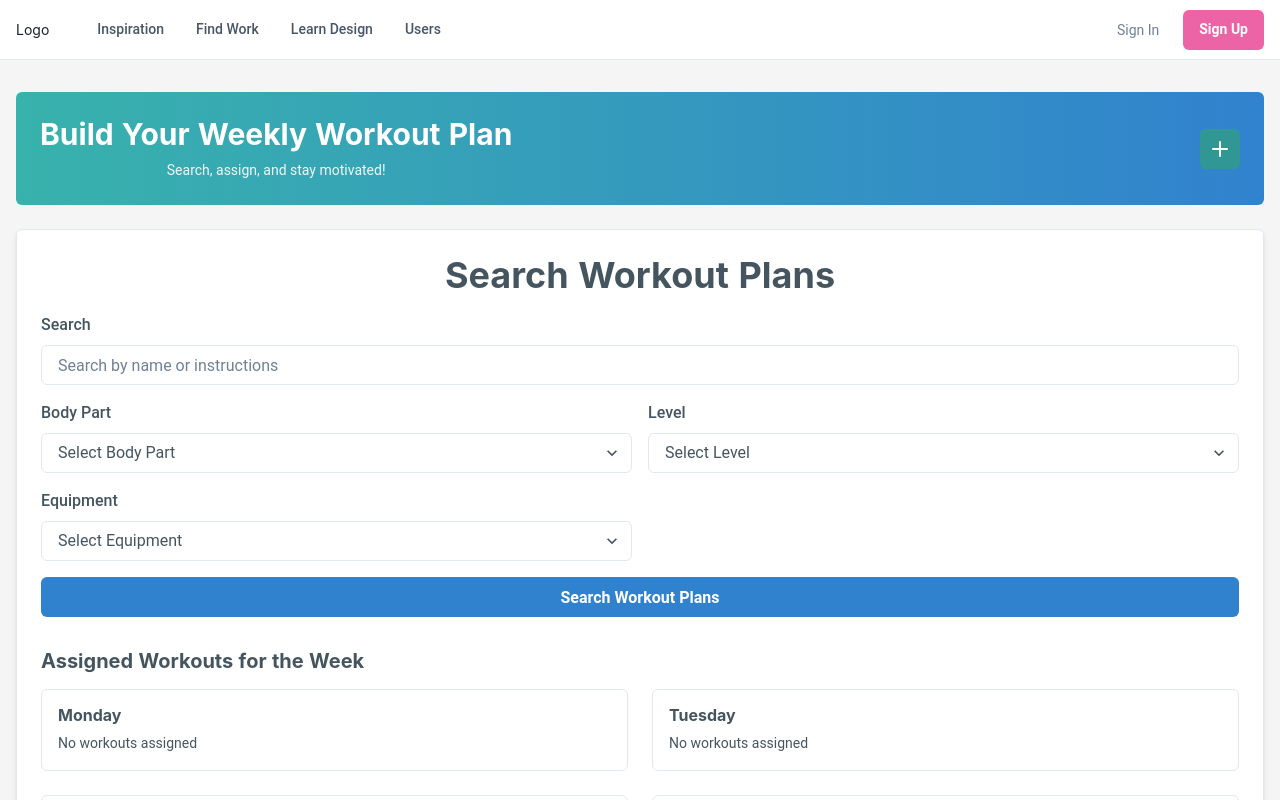
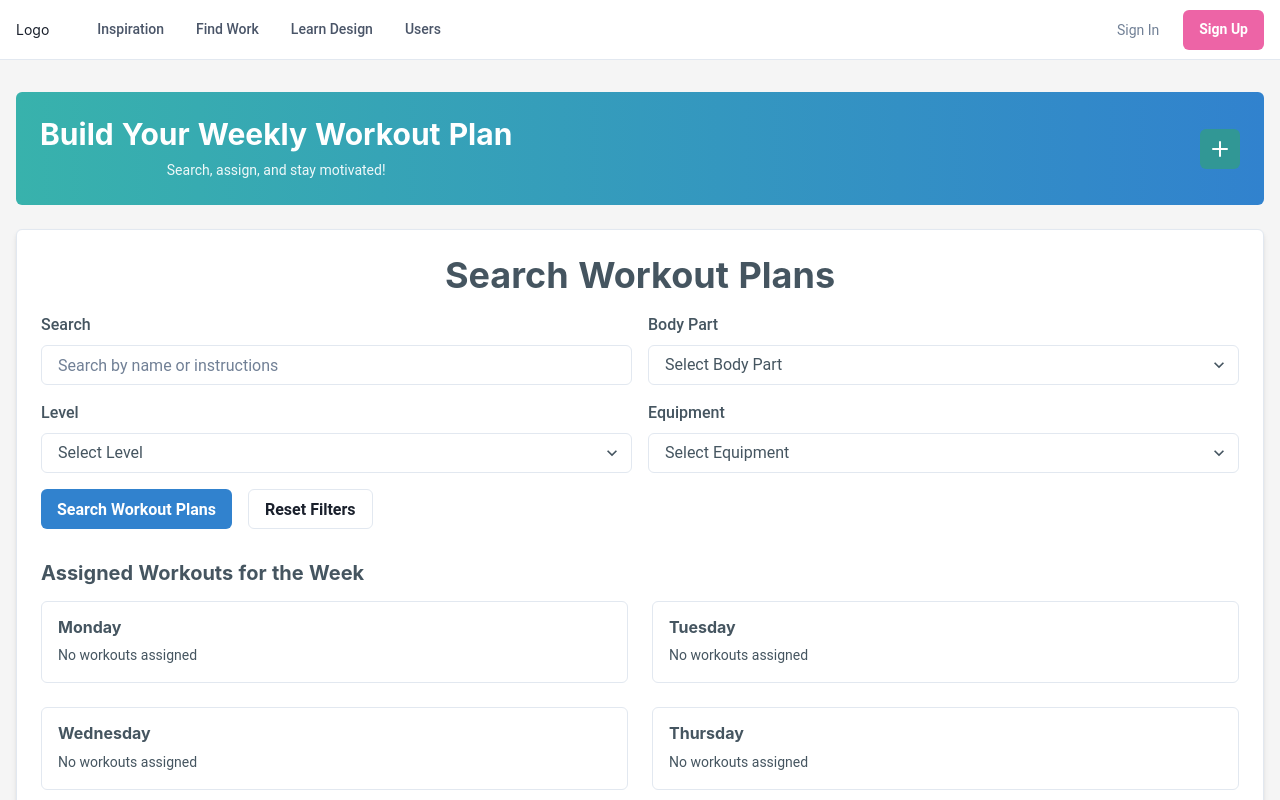
Before and after one commit to Shivankswami77/Gym_Tracker, a React (Vite) app in the folder PROJECT/frontend/: page /assign-workout-to-user/1 in a window 1280 px wide. Shown: the top 800 px of the page. Built offline with nearby package versions, Linux system fonts and the light colour scheme.

Commit message:
Changed some layout

```diff
--- a/PROJECT/frontend/src/pages/users/assign-workout/assign-workout.tsx
+++ b/PROJECT/frontend/src/pages/users/assign-workout/assign-workout.tsx
@@ -49,7 +49,7 @@ const MotionIconButton = motion(IconButton);
 
 // Define the workout interface
 interface Workout {
-  id: string;
+  _id: string;
   BodyPart?: string;
   Title?: string;
   Level?: string;
@@ -123,7 +123,7 @@ const AssignWorkout: React.FC = () => {
   const [selectedDescription, setSelectedDescription] = useState<any>("");
 
   // State for new custom workout form
-  const [newWorkout, setNewWorkout] = useState<Omit<Workout, "id">>({
+  const [newWorkout, setNewWorkout] = useState<Omit<Workout, "_id">>({
     Title: "",
     Level: "",
     Equipment: "",
@@ -139,7 +139,19 @@ const AssignWorkout: React.FC = () => {
     "Saturday",
     "Sunday",
   ];
-
+  const handleResetFilters = () => {
+    setFilters({
+      search: "",
+      force: "",
+      level: "",
+      mechanic: "",
+      equipment: "",
+      category: "",
+      bodyPart: "",
+    });
+    // Optionally, clear selected days as well if needed:
+    setSelectedDays({});
+  };
   // Responsive color for cards
   const cardBg = useColorModeValue("white", "gray.700");
 
@@ -210,7 +222,7 @@ const AssignWorkout: React.FC = () => {
 
   // Assign the selected workout to the chosen day.
   const handleAssignWorkout = (workout: Workout): void => {
-    const selectedDay = selectedDays[workout.id];
+    const selectedDay = selectedDays[workout._id];
     if (!selectedDay) {
       alert("Please select a day of the week for this workout.");
       return;
@@ -225,7 +237,7 @@ const AssignWorkout: React.FC = () => {
       };
     });
     // Clear the day selection for the workout after assignment.
-    setSelectedDays((prev) => ({ ...prev, [workout.id]: "" }));
+    setSelectedDays((prev) => ({ ...prev, [workout._id]: "" }));
   };
 
   // Handle changes in the custom workout modal form.
@@ -317,6 +329,7 @@ const AssignWorkout: React.FC = () => {
           Search Workout Plans
         </Heading>
         <VStack spacing={4} align="stretch">
+          <SimpleGrid columns={{ base: 1, md: 2 }} spacing={4}>
             <FormControl>
               <FormLabel>Search</FormLabel>
               <Input
@@ -326,8 +339,6 @@ const AssignWorkout: React.FC = () => {
                 onChange={handleInputChange}
               />
             </FormControl>
-
-          <SimpleGrid columns={{ base: 1, md: 2 }} spacing={4}>
             <FormControl>
               <FormLabel>Body Part</FormLabel>
               <Select
@@ -341,7 +352,9 @@ const AssignWorkout: React.FC = () => {
                 ))}
               </Select>
             </FormControl>
+          </SimpleGrid>
 
+          <SimpleGrid columns={{ base: 1, md: 2 }} spacing={4}>
             <FormControl>
               <FormLabel>Level</FormLabel>
               <Select
@@ -355,9 +368,6 @@ const AssignWorkout: React.FC = () => {
                 ))}
               </Select>
             </FormControl>
-          </SimpleGrid>
-
-          <SimpleGrid columns={{ base: 1, md: 2 }} spacing={4}>
             <FormControl>
               <FormLabel>Equipment</FormLabel>
               <Select
@@ -373,6 +383,7 @@ const AssignWorkout: React.FC = () => {
             </FormControl>
           </SimpleGrid>
 
+          <HStack spacing={4}>
             <Button
               colorScheme="blue"
               onClick={handleSearch}
@@ -381,6 +392,14 @@ const AssignWorkout: React.FC = () => {
             >
               Search Workout Plans
             </Button>
+            <Button
+              onClick={handleResetFilters}
+              colorScheme="gray"
+              variant="outline"
+            >
+              Reset Filters
+            </Button>
+          </HStack>
         </VStack>
 
         {loading && (
@@ -409,7 +428,7 @@ const AssignWorkout: React.FC = () => {
             <SimpleGrid columns={{ base: 1, md: 3 }} spacing={6}>
               {results.map((workout: any, index) => (
                 <MotionBox
-                  key={workout.id}
+                  key={workout._id}
                   borderWidth="1px"
                   borderRadius="md"
                   p={4}
@@ -464,9 +483,9 @@ const AssignWorkout: React.FC = () => {
                   <HStack mt={2}>
                     <Select
                       placeholder="Select day"
-                      value={selectedDays[workout.id] || ""}
+                      value={selectedDays[workout._id] || ""}
                       onChange={(e) =>
-                        handleDayChange(workout.id, e.target.value)
+                        handleDayChange(workout._id, e.target.value)
                       }
                     >
                       {daysOfWeek.map((day) => (
@@ -521,7 +540,7 @@ const AssignWorkout: React.FC = () => {
                 {assignedWorkouts[day] && assignedWorkouts[day].length > 0 ? (
                   assignedWorkouts[day].map((workout, index) => (
                     <MotionBox
-                      key={workout.id}
+                      key={workout._id}
                       borderWidth="1px"
                       borderRadius="md"
                       p={2}
```
Lines whose indentation alone changed are shown as unchanged.
